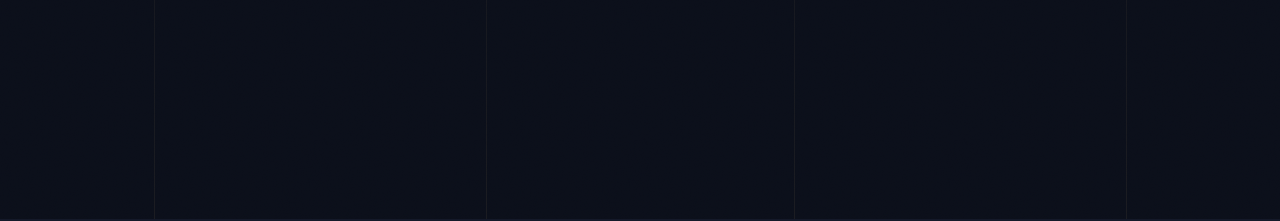
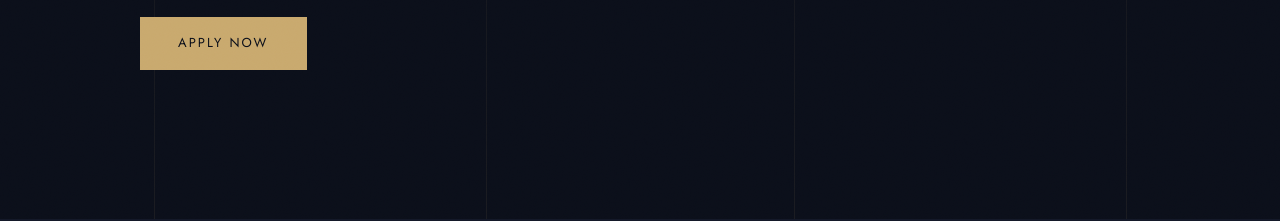
Before and after one commit to picketnyc/picket-website, a plain HTML site: page index.html in a window 1280 px wide. Shown: the part 581-802 px from the top of the page. Drawn offline with nearby package versions, Linux system fonts and the light colour scheme; a script that the page names is missing.

Commit message:
Add Apply Now button to hero linking to membership section
Co-Authored-By: Claude Sonnet 4.6 <noreply@anthropic.com>

```diff
--- a/index.html
+++ b/index.html
@@ -530,6 +530,9 @@
       <div class="eyebrow hero-eyebrow hero-load" style="animation-delay:.1s">Melbourne · Applications Open · Est. 2025</div>
       <h1 class="hero-load" style="animation-delay:.25s">For those who've <em>outgrown</em> the apps.</h1>
       <p class="hero-sub hero-load" style="animation-delay:.45s">Not an app. Not an algorithm. A curated, confidential matchmaking service for those done wasting time and ready to find the real thing.</p>
+      <div class="hero-cta hero-load" style="animation-delay:.6s">
+        <a href="#membership" class="btn btn-solid" data-cursor>Apply Now</a>
+      </div>
     </div>
   </div>
 </header>
```
